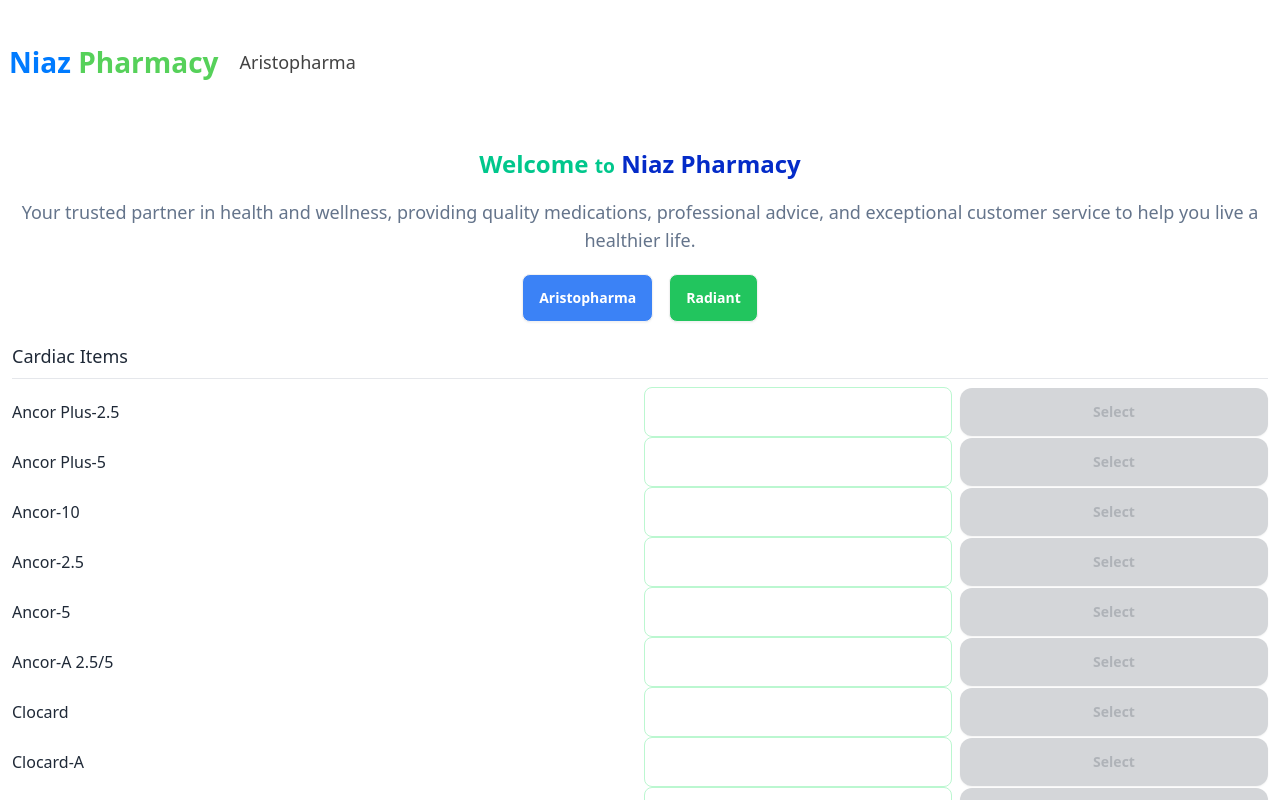
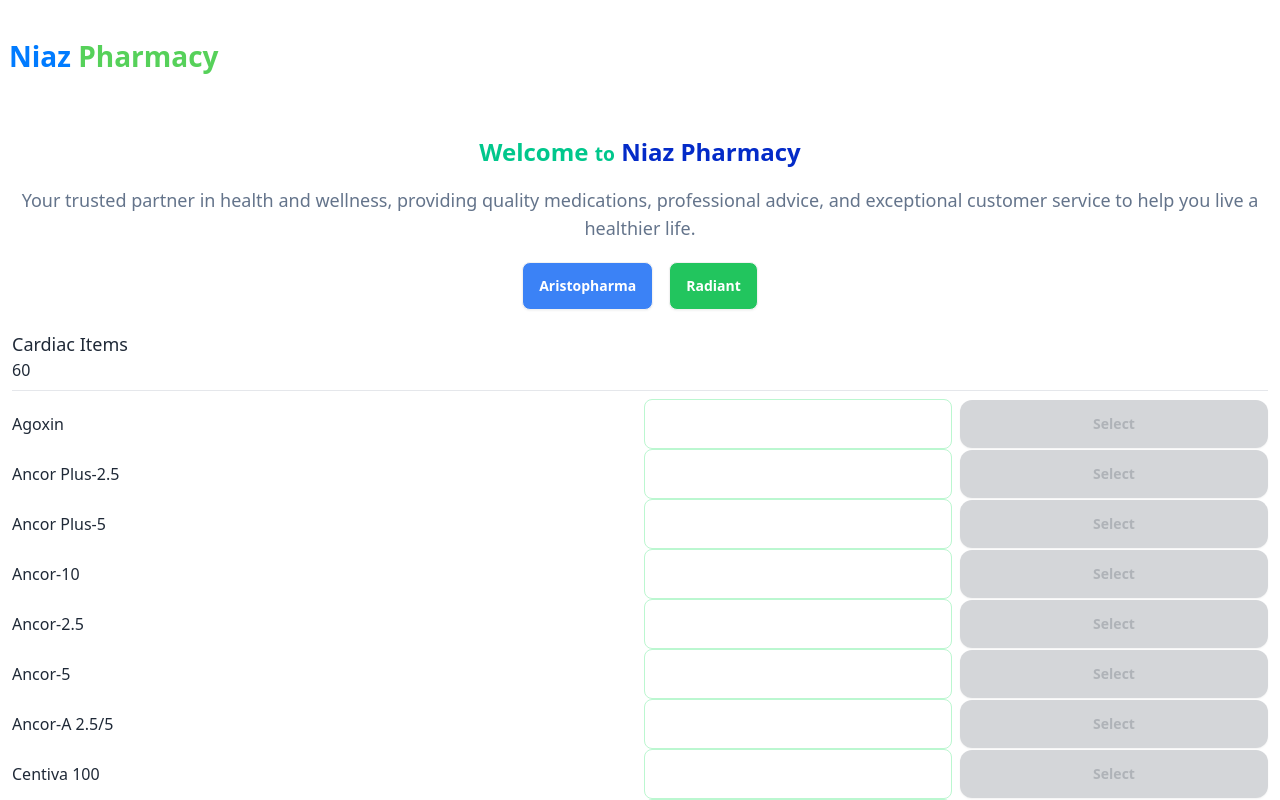
Before and after one commit to miraz-faruk/niaz-pharmacy-order-sheet, a React (Vite) app: page / in a window 1280 px wide. Both pictures are taken after a click on the button "Aristopharma". Shown: the top 800 px of the page. Built offline with nearby package versions, Linux system fonts and the light colour scheme.

Commit message:
Add new items

```diff
--- a/src/components/Aristopharma/Aristopharma.jsx
+++ b/src/components/Aristopharma/Aristopharma.jsx
@@ -45,20 +45,19 @@
 
         // Set header
         doc.setFontSize(20);
-        doc.setTextColor('Blue');
+        doc.setTextColor('Black');
         doc.text("Niaz Pharmacy", 10, yPosition);
         yPosition += 10;
         const date = new Date().toLocaleDateString(); // Get current date
         doc.setFontSize(12);
-        doc.text(`Date: ${date}`, 10, yPosition); // Add date to PDF header
-        yPosition += 10;
+        doc.text(`Date: ${date}`, 200, 10, { align: 'right' }); // Add date to PDF header
+        yPosition += 5;
 
         // Set column headers
         doc.setFontSize(12);
         doc.setTextColor('black');
         doc.setFont('helvetica', 'bold');
         doc.text("Items Name", 10, yPosition);
-        // doc.text("Type", 50, yPosition);
         doc.text("Quantity", 100, yPosition); // Adjust position as needed
         yPosition += 10;
 
@@ -71,7 +70,6 @@
 
         selectedItems.forEach(item => {
             doc.text(item.name, 10, yPosition);
-            // doc.text(item.type, 50, yPosition); // Add item type
             doc.text(item.quantity.toString(), 100, yPosition); // Adjust position as needed
             yPosition += 10;
         });
@@ -79,42 +77,74 @@
         doc.save('Aristopharma Cardiac items.pdf');
     };
 
-
+    // Sort items alphabetically
     const items = [
-        { name: 'Linaglip'},
-        { name: 'Linaglip-M 2.5/500'},
-        { name: 'Linaglip-M 2.5/850'},
-        { name: 'Linaglip-M 5/1000'},
-        { name: 'Ancor-2.5'},
-        { name: 'Ancor-5'},
-        { name: 'Ancor-10'},
-        { name: 'Ancor-A 2.5/5'},
-        { name: 'Ancor Plus-2.5'},
-        { name: 'Ancor Plus-5'},
-        { name: 'Metacard MR'},
-        { name: 'Gluvan'},
-        { name: 'Gluvan Plus 500'},
-        { name: 'Gluvan Plus 850'},
-        { name: 'Nitrocard SR'},
-        { name: 'Nitrocard'},
-        { name: 'Empaglif 10'},
-        { name: 'Empaglif 25'},
-        { name: 'Empaglif-M 5/500'},
-        { name: 'Duoblock 5/20'},
-        { name: 'Duoblock 5/40'},
-        { name: 'Ruvastin-5'},
-        { name: 'Ruvastin-10'},
-        { name: 'Ruvastin-20'},
-        { name: 'TCL-R 10'},
-        { name: 'TLC-R 20'},
-        { name: 'TLC-R 40'},
-        { name: 'Clocard'},
-        { name: 'Clocard-A'}
+        { name: 'Agoxin' },
+        { name: 'Ancor-2.5' },
+        { name: 'Ancor-5' },
+        { name: 'Ancor-10' },
+        { name: 'Ancor-A 2.5/5' },
+        { name: 'Ancor Plus-2.5' },
+        { name: 'Ancor Plus-5' },
+        { name: 'Centiva 100' },
+        { name: 'Cilnipin 5' },
+        { name: 'Cilnipin 10' },
+        { name: 'Clocard' },
+        { name: 'Clocard-A' },
+        { name: 'Duoblock 5/20' },
+        { name: 'Duoblock 5/40' },
+        { name: 'Empaglif 10' },
+        { name: 'Empaglif 25' },
+        { name: 'Empaglif-M 5/500' },
+        { name: 'Gluconor 1' },
+        { name: 'Gluconor 2' },
+        { name: 'Glucomet 500' },
+        { name: 'Glucomet 500 XR' },
+        { name: 'Glucomet 750 XR' },
+        { name: 'Glucomet 850' },
+        { name: 'Glucozid' },
+        { name: 'Glucozid MR 30' },
+        { name: 'Glucozid MR 60' },
+        { name: 'Gluvan' },
+        { name: 'Gluvan Plus 500' },
+        { name: 'Gluvan Plus 850' },
+        { name: 'Insulet 3O/70 Inj' },
+        { name: 'Lacicard-2' },
+        { name: 'Lacicard-4' },
+        { name: 'Limpa 5/10' },
+        { name: 'Limpa 5/25' },
+        { name: 'Linaglip' },
+        { name: 'Linaglip-M 2.5/500' },
+        { name: 'Linaglip-M 2.5/850' },
+        { name: 'Linaglip-M 5/1000' },
+        { name: 'Lodicard' },
+        { name: 'Lodipin-5' },
+        { name: 'Maxineb 2.5' },
+        { name: 'Maxineb 5' },
+        { name: 'Metacard MR' },
+        { name: 'Nitrocard' },
+        { name: 'Nitrocard SR' },
+        { name: 'Nitrocard Spray' },
+        { name: 'Osartan 50' },
+        { name: 'Osartan-HZ' },
+        { name: 'Pitavas' },
+        { name: 'Ruvastin-5' },
+        { name: 'Ruvastin-10' },
+        { name: 'Ruvastin-20' },
+        { name: 'TCL-R 10' },
+        { name: 'TCL-R 20' },
+        { name: 'TCL-R 40' },
+        { name: 'Temcard 20' },
+        { name: 'Temcard 40' },
+        { name: 'Temcard 80' },
+        { name: 'Temcard-A 40/5' },
+        { name: 'Temcard-A 80/5' }
     ].sort((a, b) => a.name.localeCompare(b.name));
 
     return (
         <div className='mx-3'>
             <h2 className='text-lg font-medium'>Cardiac Items</h2>
+            <h2>{items.length}</h2>
             <div className='my-2'>
                 <hr />
             </div>
@@ -156,7 +186,9 @@
                         </li>
                     ))}
                 </ul>
-                <button className='btn my-5 bg-blue-500 text-white text-xl' onClick={handleBuyNow}>Buy Now</button>
+                <button className='btn bg-green-500 text-white my-3 rounded-xl' onClick={handleBuyNow}>
+                    Generate Order Sheet
+                </button>
             </div>
         </div>
     );
--- a/src/components/Header/Header.jsx
+++ b/src/components/Header/Header.jsx
@@ -7,7 +7,7 @@
             isActive
                 ? 'text-[#23BE0A] border border-[#23BE0A] font-semibold text-lg'
                 : 'text-[#131313CC] text-lg'
-        }>Aristopharma</NavLink></li>
+        }></NavLink></li>
     </>
 
     return (
--- a/src/components/Home/Home.jsx
+++ b/src/components/Home/Home.jsx
@@ -1,7 +1,7 @@
 import { useState } from 'react';
 import Banner from '../Banner/Banner';
 import Aristopharma from '../Aristopharma/Aristopharma';
-import Radiant from '../Radiant/Radiant'; // Assuming you have a Radiant component
+import Radiant from '../Radiant/Radiant';
 
 const Home = () => {
     const [selectedCompany, setSelectedCompany] = useState(null);
--- a/src/components/Radiant/Radiant.jsx
+++ b/src/components/Radiant/Radiant.jsx
@@ -45,12 +45,12 @@
 
         // Set header
         doc.setFontSize(20);
-        doc.setTextColor('Blue');
+        doc.setTextColor('Black');
         doc.text("Niaz Pharmacy", 10, yPosition);
         yPosition += 10;
         const date = new Date().toLocaleDateString(); // Get current date
         doc.setFontSize(12);
-        doc.text(`Date: ${date}`, 10, yPosition); // Add date to PDF header
+        doc.text(`Date: ${date}`, 200, 10, { align: 'right' }); // Add date to PDF header
         yPosition += 10;
 
         // Set column headers
@@ -186,7 +186,7 @@
                         </li>
                     ))}
                 </ul>
-                <button className='btn my-5 bg-blue-500 text-white text-xl' onClick={handleBuyNow}>Buy Now</button>
+                <button className='btn my-5 bg-blue-500 text-white text-xl' onClick={handleBuyNow}>Generate Order Sheet</button>
             </div>
         </div>
     );
```
